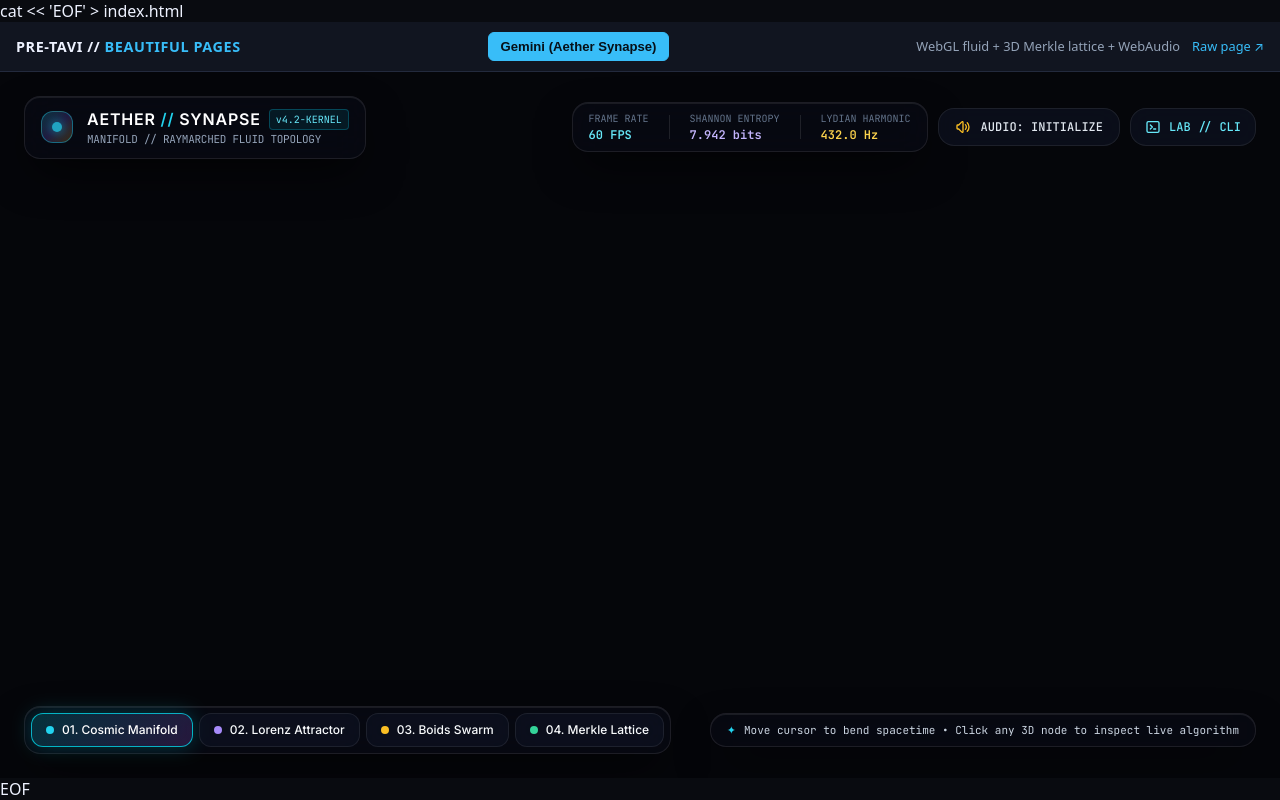
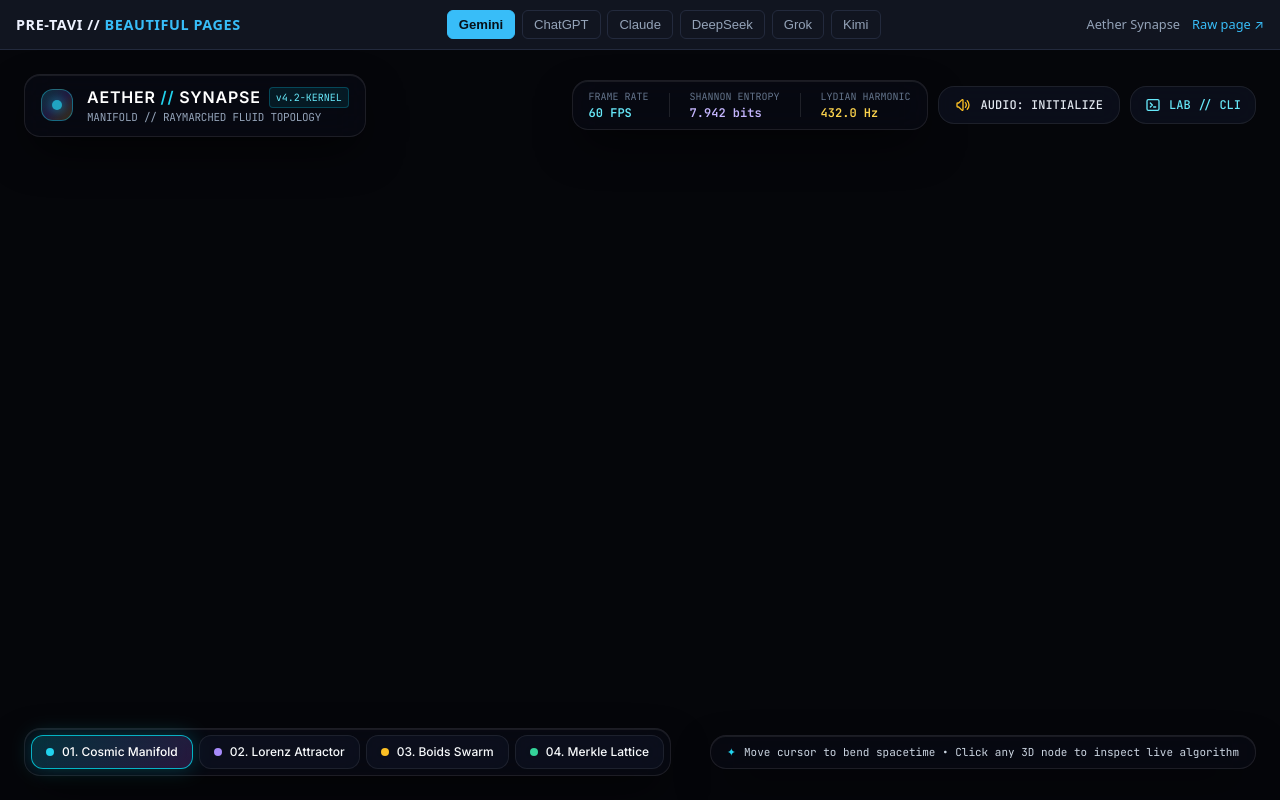
Before and after one commit to pre-tavi/beautiful-pages, a plain HTML site: page index.html in a window 1280 px wide. Drawn offline with nearby package versions, Linux system fonts and the light colour scheme.

Commit message:
feat: add tabs for chatgpt, claude, deepseek, grok, and kimi entries

```diff
--- a/index.html
+++ b/index.html
@@ -1,4 +1,3 @@
-cat << 'EOF' > index.html
 <!DOCTYPE html>
 <html lang="en">
 <head>
@@ -116,13 +115,42 @@ cat << 'EOF' > index.html
   </main>
 
   <script>
-    // Add one entry per AI output folder under ./entries/<slug>/index.html
     const AI_PAGES = [
       {
         slug: "aether-synapse",
-        label: "Gemini (Aether Synapse)",
-        note: "WebGL fluid + 3D Merkle lattice + WebAudio",
+        label: "Gemini",
+        note: "Aether Synapse",
         src: "./entries/aether-synapse/index.html"
+      },
+      {
+        slug: "chatgpt",
+        label: "ChatGPT",
+        note: "ChatGPT output",
+        src: "./entries/chatgpt/index.html"
+      },
+      {
+        slug: "claude",
+        label: "Claude",
+        note: "Claude output",
+        src: "./entries/claude/index.html"
+      },
+      {
+        slug: "deepseek",
+        label: "DeepSeek",
+        note: "DeepSeek output",
+        src: "./entries/deepseek/index.html"
+      },
+      {
+        slug: "grok",
+        label: "Grok",
+        note: "Grok output",
+        src: "./entries/grok/index.html"
+      },
+      {
+        slug: "kimi",
+        label: "Kimi",
+        note: "Kimi output",
+        src: "./entries/kimi/index.html"
       }
     ];
 
@@ -168,4 +196,3 @@ cat << 'EOF' > index.html
   </script>
 </body>
 </html>
-EOF
```
